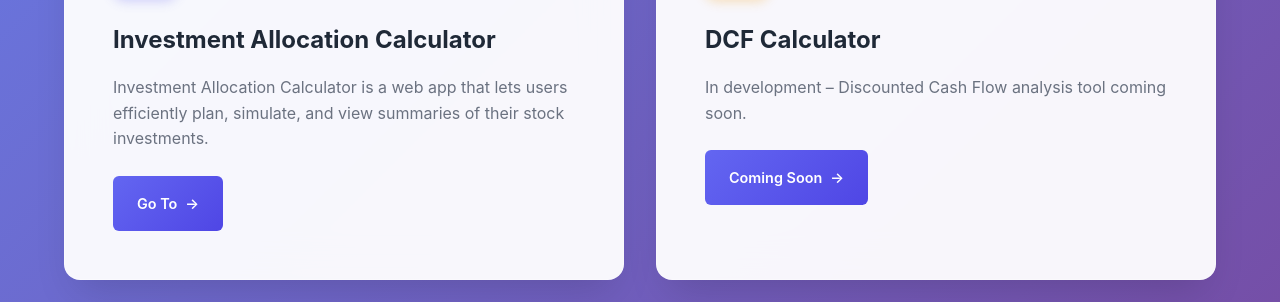
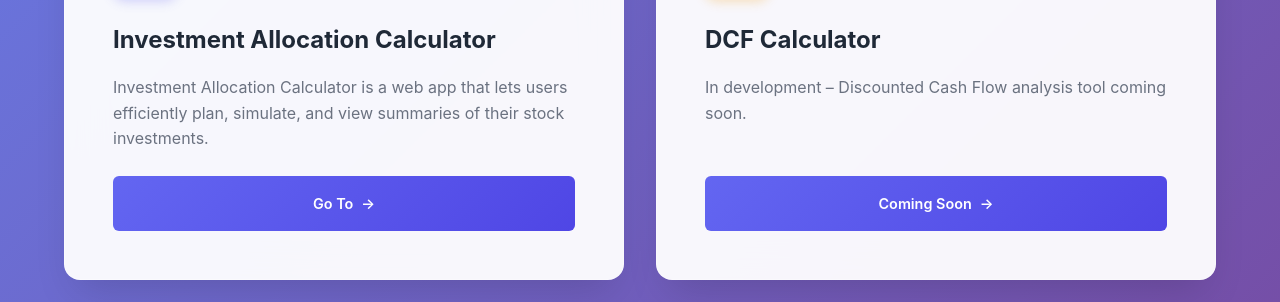
Before and after one commit to bkt-cmyk/tools, a plain HTML site: page index.html in a window 1280 px wide. Shown: the part 498-800 px from the top of the page. Drawn offline with Linux system fonts and the light colour scheme.

Commit message:
edit launch-button

```diff
--- a/assets/css/style.css
+++ b/assets/css/style.css
@@ -176,6 +176,10 @@ body {
     cursor: pointer;
     color: inherit;
     text-decoration: none;
+
+    /* ✅ added for equal button alignment */
+    display: flex;
+    flex-direction: column;
 }
 
 /* Gradient line on top of tool card */
@@ -238,12 +242,16 @@ body {
     color: var(--text-secondary);
     margin-bottom: var(--space-md);
     line-height: 1.6;
+
+    /* ✅ let description grow and push button down */
+    flex-grow: 1;
 }
 
 /* Launch button */
 .launch-button {
     display: inline-flex;
     align-items: center;
+    justify-content: center;
     gap: var(--space-xs);
     padding: var(--space-sm) var(--space-md);
     background: var(--gradient-icon1);
@@ -255,6 +263,9 @@ body {
     cursor: pointer;
     transition: all .2s ease;
     text-decoration: none;
+
+    /* ✅ button pinned at bottom */
+    margin-top: auto;
 }
 
 .launch-button::after {
```
